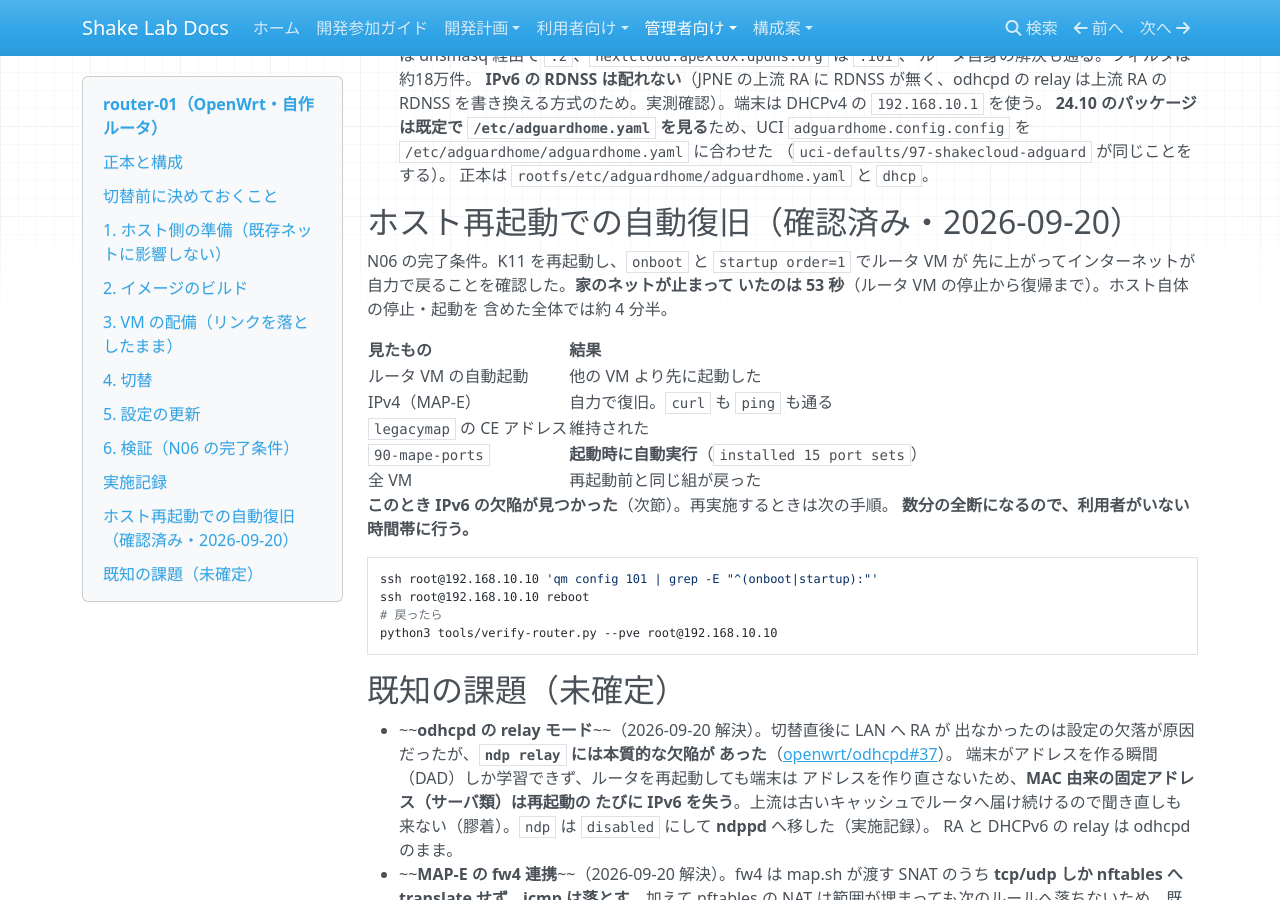
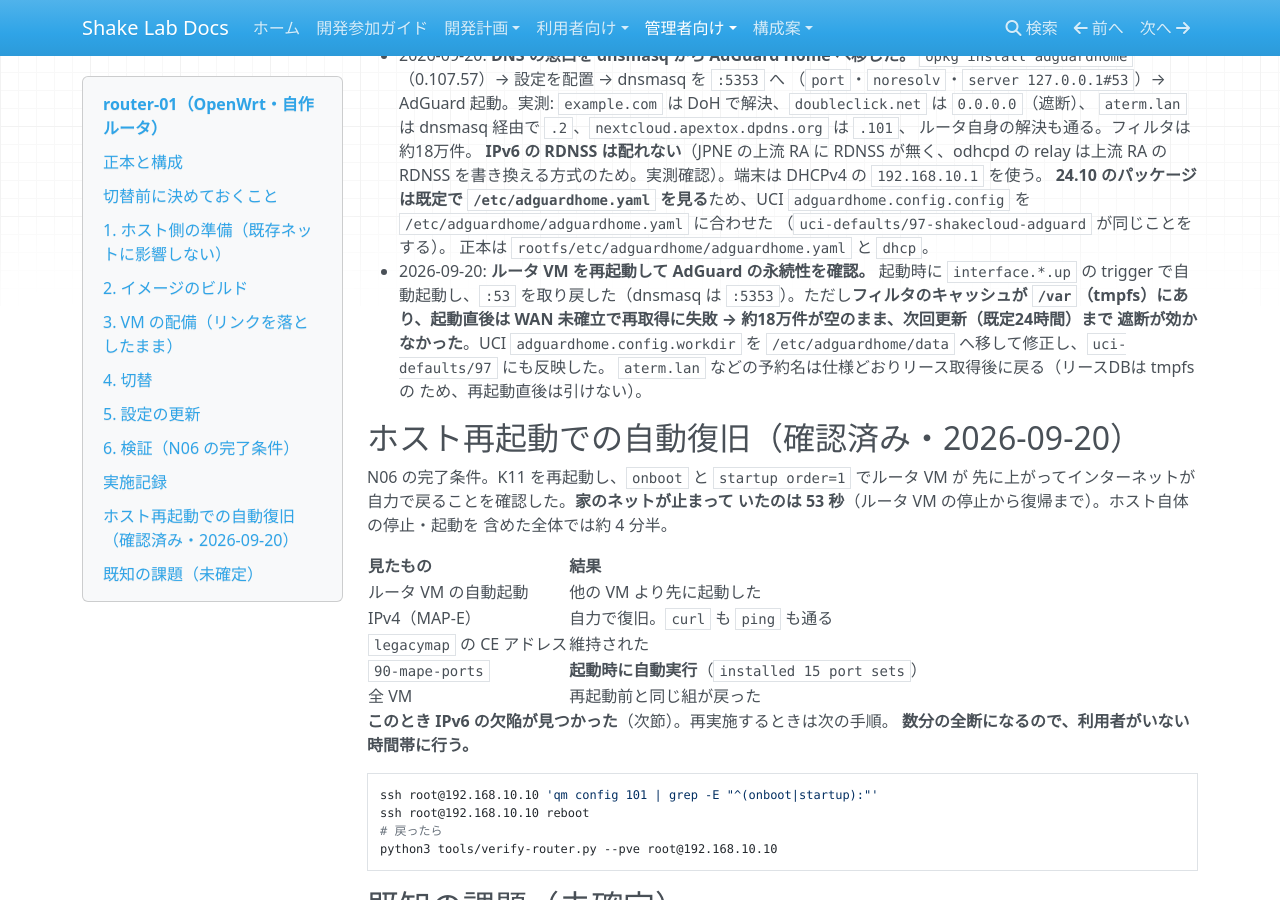
Before and after one commit to rurutheGeek/shake-cloud, an MkDocs documentation site: the page built from docs/operations/router.md, in a window 1280 px wide and 900 px high, scrolled down 10306 px. Built offline with MkDocs 1.6.1, drawn with Linux system fonts in a browser that asks for light colours; nearby versions of some CDN libraries; a script that is not in the unit is left out; some of the changed text lies outside the part shown.

Commit message:
fix(router): AdGuardの作業ディレクトリを永続領域へ移す
既定の/var/lib/adguardhomeはtmpfsのため、再起動でフィルタのキャッシュが
消え、起動直後はWANが未確立で再取得に失敗して次回更新（24時間）まで
遮断が効かなかった（実機の再起動テストで確認）。workdirを
/etc/adguardhome/dataにし、uci-defaults/97にも反映する。

再起動テストでは、起動時のinterface upトリガで自動起動し、:53を再取得、
キャッシュから約18万件を即ロードして遮断が効くことを確認した。

````diff
--- a/docs/operations/router.md
+++ b/docs/operations/router.md
@@ -160,6 +160,10 @@
 - 設定の正本は `platform/openwrt/rootfs/etc/adguardhome/adguardhome.yaml`。
   反映は scp 後に `/etc/init.d/adguardhome restart`（UCI と違い reboot 不要）。
   パッケージは `openwrt.yaml` に入っているので、イメージ再ビルドでも入ります。
+- **作業ディレクトリは `/etc/adguardhome/data`**（UCI の `workdir`）。既定の
+  `/var/lib/adguardhome` は tmpfs で、再起動するとフィルタのキャッシュが消え、
+  WAN が上がる前の起動では再取得に失敗して次回更新まで遮断が効きません
+  （実機で踏んで修正済み）。
 
 ```bash
 ssh root@192.168.10.1 'nslookup doubleclick.net 192.168.10.1'  # 0.0.0.0 なら遮断
@@ -561,6 +565,14 @@
   `adguardhome.config.config` を `/etc/adguardhome/adguardhome.yaml` に合わせた
   （`uci-defaults/97-shakecloud-adguard` が同じことをする）。
   正本は `rootfs/etc/adguardhome/adguardhome.yaml` と `dhcp`。
+- 2026-09-20: **ルータ VM を再起動して AdGuard の永続性を確認。** 起動時に
+  `interface.*.up` の trigger で自動起動し、`:53` を取り戻した（dnsmasq は
+  `:5353`）。ただし**フィルタのキャッシュが `/var`（tmpfs）にあり、起動直後は
+  WAN 未確立で再取得に失敗 → 約18万件が空のまま、次回更新（既定24時間）まで
+  遮断が効かなかった**。UCI `adguardhome.config.workdir` を
+  `/etc/adguardhome/data` へ移して修正し、`uci-defaults/97` にも反映した。
+  `aterm.lan` などの予約名は仕様どおりリース取得後に戻る（リースDBは tmpfs の
+  ため、再起動直後は引けない）。
 
 ## ホスト再起動での自動復旧（確認済み・2026-09-20）
 
````
Also changed, not shown: docs/development/N06-router.md (+4 -0 lines), docs/operations/router-config.md (+4 -0 lines), 2 other files.
